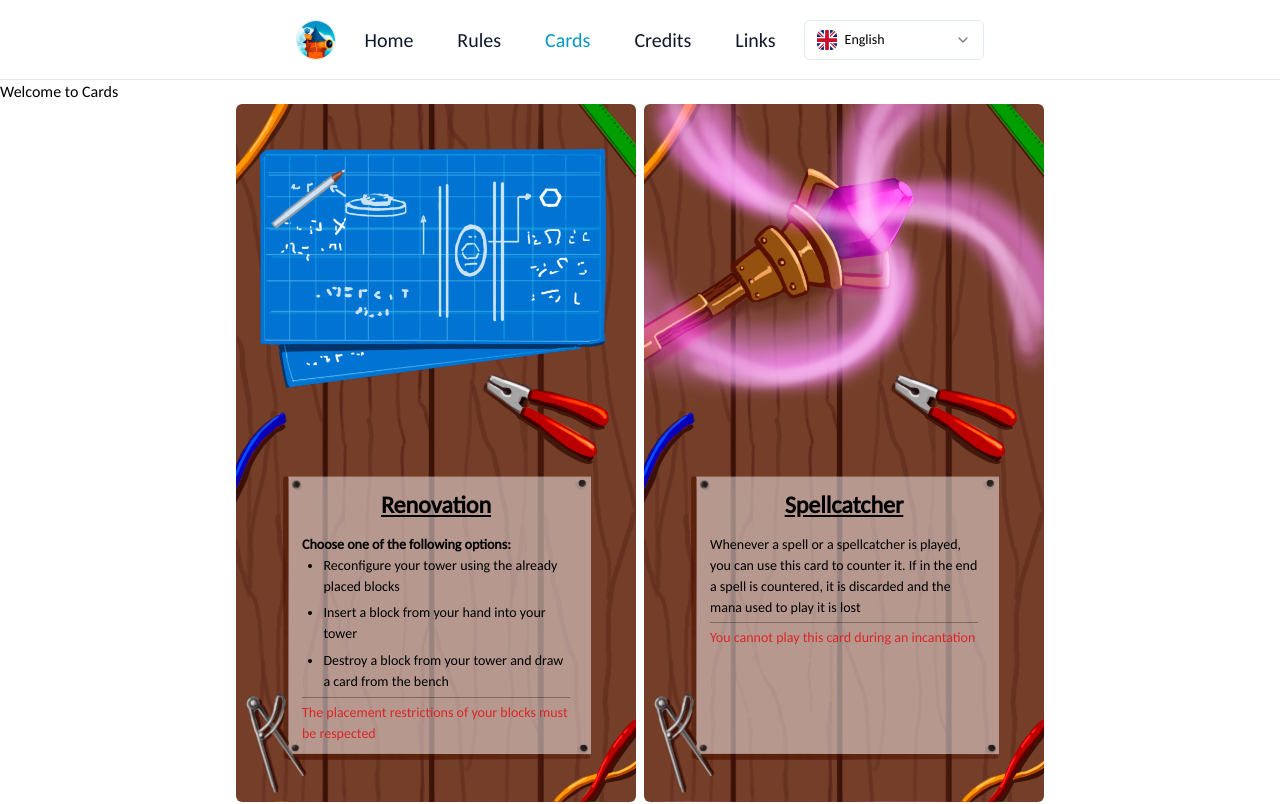
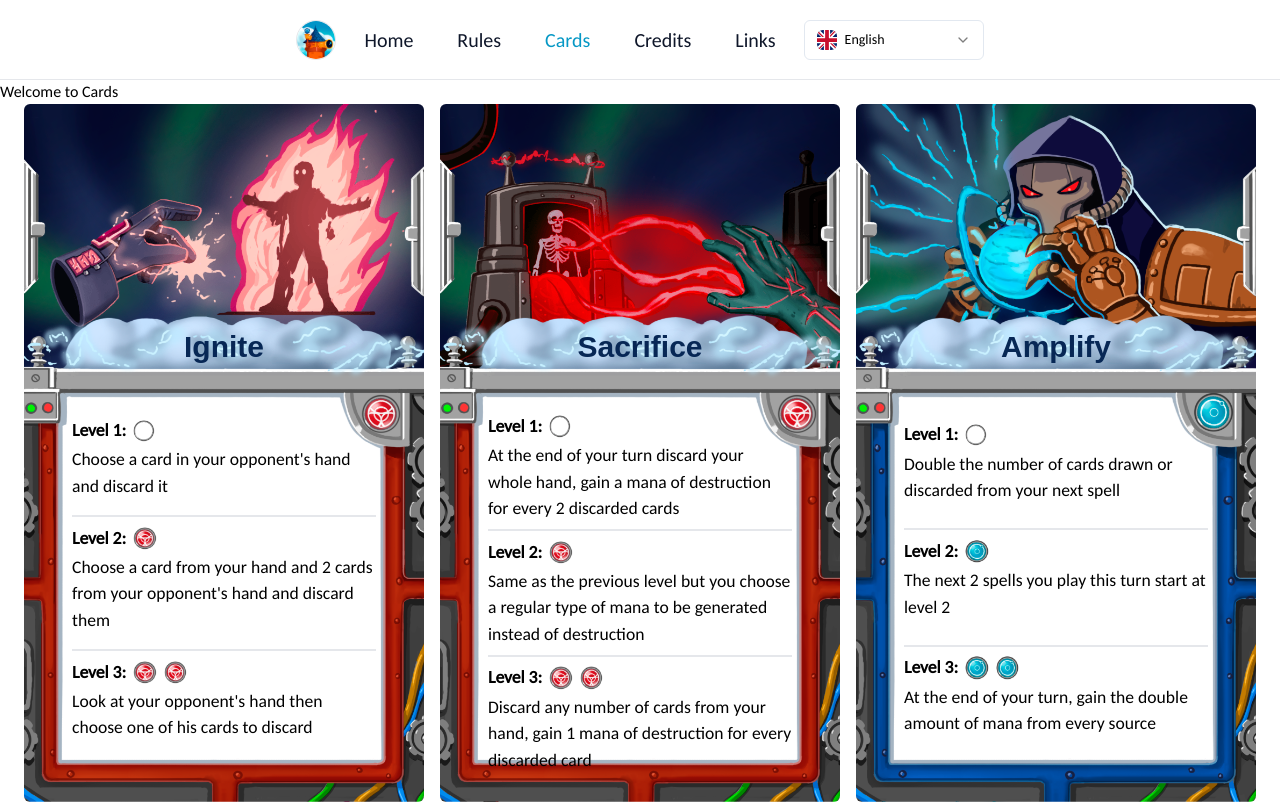
Before and after one commit to CasimirColas/magetowers-website-v2, a Next.js app: page /cards in a window 1280 px wide. Shown: the top 804 px of the page. Built offline with nearby package versions, Linux system fonts and the light colour scheme; a web font is replaced by a local one; what tailwindcss-animated would draw is missing.

Commit message:
Implemented spell component

```diff
--- a/src/components/cards/Card.tsx
+++ b/src/components/cards/Card.tsx
@@ -8,14 +8,15 @@ import Utility from "./templates/Utility";
 interface CardProps {
   name: CardNames;
   id: string;
+  className?: string;
 }
 
-function Card({ name, id }: CardProps) {
+function Card({ name, id, className }: CardProps) {
   return {
-    glyph: <Glyph name={name} id={id} />,
-    spell: <Spell name={name} />,
-    block: <Block name={name} id={id} />,
-    utility: <Utility name={name} id={id} />,
+    glyph: <Glyph name={name} id={id} className={className} />,
+    spell: <Spell name={name} id={id} className={className} />,
+    block: <Block name={name} id={id} className={className} />,
+    utility: <Utility name={name} id={id} className={className} />,
   }[d[name].category];
 }
 
--- a/src/components/cards/templates/Spell.tsx
+++ b/src/components/cards/templates/Spell.tsx
@@ -1,15 +1,94 @@
 import { cn } from "@/lib/utils";
 import { CardNames } from "../types";
 import { cardsDictionary as d } from "../dictionary";
+import { useTranslations } from "next-intl";
+import { useEffect } from "react";
+import { adjustFontSize } from "@/utils/functions/adjustFontSize";
+import { capitalizeFirstLetter as cfl } from "@/utils/functions/other";
+import Image from "next/image";
 
 interface SpellProps {
+  id: string;
   name: CardNames;
   className?: string;
 }
 
-function Spell({ name, className }: SpellProps) {
+function Spell({ name, className, id }: SpellProps) {
+  const titleId = "glyph-title-" + id;
+  const descriptionId = "glyph-description-" + id;
   const card = d[name];
-  return <div className={cn("", className)}>spell</div>;
+  const t = useTranslations(`cards.${card.translation_key}`);
+  const ct = useTranslations("common.vocabulary");
+  useEffect(() => {
+    adjustFontSize(titleId, 0.075);
+    adjustFontSize(descriptionId, 0.044);
+  }, []);
+  return (
+    <div
+      className={cn(
+        "aspect-card w-[400px] relative rounded-md z-1 overflow-hidden",
+        className
+      )}
+      style={{
+        backgroundImage: `url(${card.cardImage})`,
+        backgroundSize: "cover",
+        backgroundPosition: "center",
+      }}
+    >
+      <div
+        className="absolute right-1/2 translate-x-1/2 w-full bg-green-700 h-[41%] top-0 z-[-1]"
+        style={{
+          backgroundImage: "url(/cards/spell_bkg.png)",
+          backgroundSize: "cover",
+          backgroundPosition: "center",
+        }}
+      />
+      <div
+        className="absolute font-title text-tile right-1/2 translate-x-1/2 bottom-[62%] font-bold w-2/3 text-center"
+        id={titleId}
+      >
+        {t("name")}
+      </div>
+      <div
+        className="absolute right-1/2 translate-x-1/2 bottom-[6%] w-[80%] h-[52%] p-[2%] flex flex-col justify-around"
+        id={descriptionId}
+      >
+        {card.description_keys.map((key, index) => (
+          <div
+            key={index}
+            className={`${index === 0 ? "pr-[4%]" : "border-t-2"} py-[2.5%]`}
+          >
+            <div className="flex items-center gap-[2%] font-semibold pb-[1%]">
+              {`${cfl(ct("level"))} ${index + 1}:`}
+              {index === 0 ? (
+                <Image
+                  src="/sigils/empty.png"
+                  alt={ct("sigil")}
+                  width={50}
+                  height={50}
+                  className="aspect-square h-auto w-[8%]"
+                />
+              ) : (
+                Array(index)
+                  .fill(null)
+                  .map((_, i) => (
+                    <Image
+                      key={i}
+                      src={`/sigils/${card.manaType}.png`}
+                      alt={ct("sigil")}
+                      width={50}
+                      height={50}
+                      className="aspect-square h-auto w-[8%]"
+                    />
+                  ))
+              )}
+            </div>
+            <div>{t(key)}</div>
+          </div>
+        ))}
+      </div>
+    </div>
+  );
 }
 
 export default Spell;
--- a/src/locales/en/common.json
+++ b/src/locales/en/common.json
@@ -1,5 +1,8 @@
 {
-  "water": "water",
+  "vocabulary": {
+    "level": "level",
+    "sigil": "sigil"
+  },
   "language_selector": {
     "available": "Languages",
     "select_a_language": "Select a language"
--- a/src/locales/fr/common.json
+++ b/src/locales/fr/common.json
@@ -1,5 +1,8 @@
 {
-  "water": "eau",
+  "vocabulary": {
+    "level": "niveau",
+    "sigil": "sigle"
+  },
   "language_selector": {
     "available": "Langues",
     "select_a_language": "Sélectionnez une langue"
--- a/src/pages/cards/index.tsx
+++ b/src/pages/cards/index.tsx
@@ -2,6 +2,7 @@ import Card from "@/components/cards/Card";
 import {
   blockNameList,
   glyphNameList,
+  spellNameList,
   utilityNameList,
 } from "@/components/cards/types";
 import DefaultLayout from "@/components/layout/DefaultLayout";
@@ -14,8 +15,8 @@ export default function Cards() {
   return (
     <DefaultLayout title={c("routes.cards")}>
       <div>Welcome to Cards</div>
-      <div className="flex gap-2 w-full justify-center  items-center">
-        {utilityNameList.map((name, index) => (
+      <div className="flex gap-4 w-full justify-center  items-center flex-wrap">
+        {spellNameList.map((name, index) => (
           <Card key={name} name={name} id={index + "-map"} />
         ))}
       </div>
--- /dev/null
+++ b/src/utils/functions/other.ts
@@ -0,0 +1,3 @@
+export function capitalizeFirstLetter(string: string) {
+  return string.charAt(0).toUpperCase() + string.slice(1);
+}
```
Also changed, not shown: public/cards/apotheosis.png (renamed from public/cards/apothosis.png), public/cards/benevolence.png (renamed from public/cards/benevolance.png).
